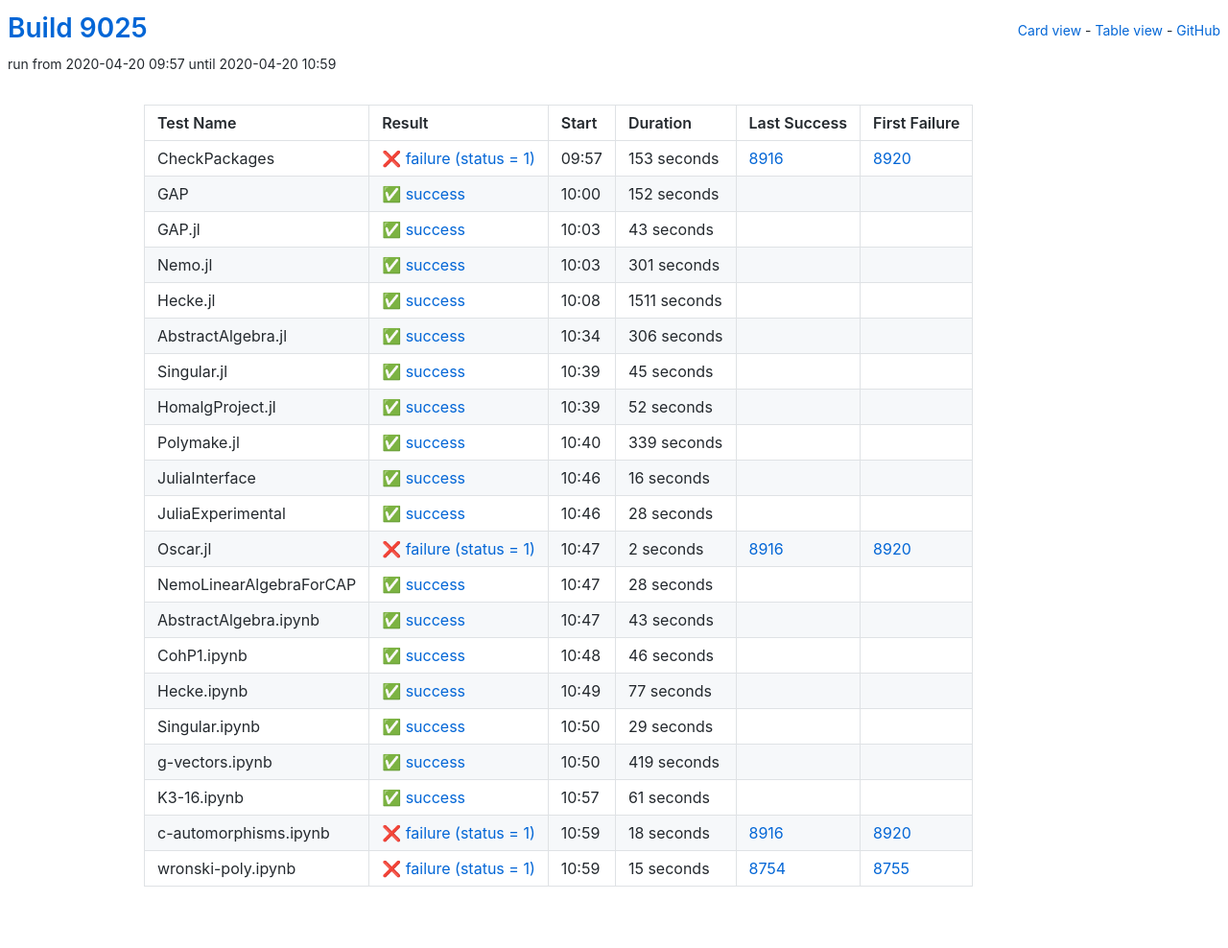
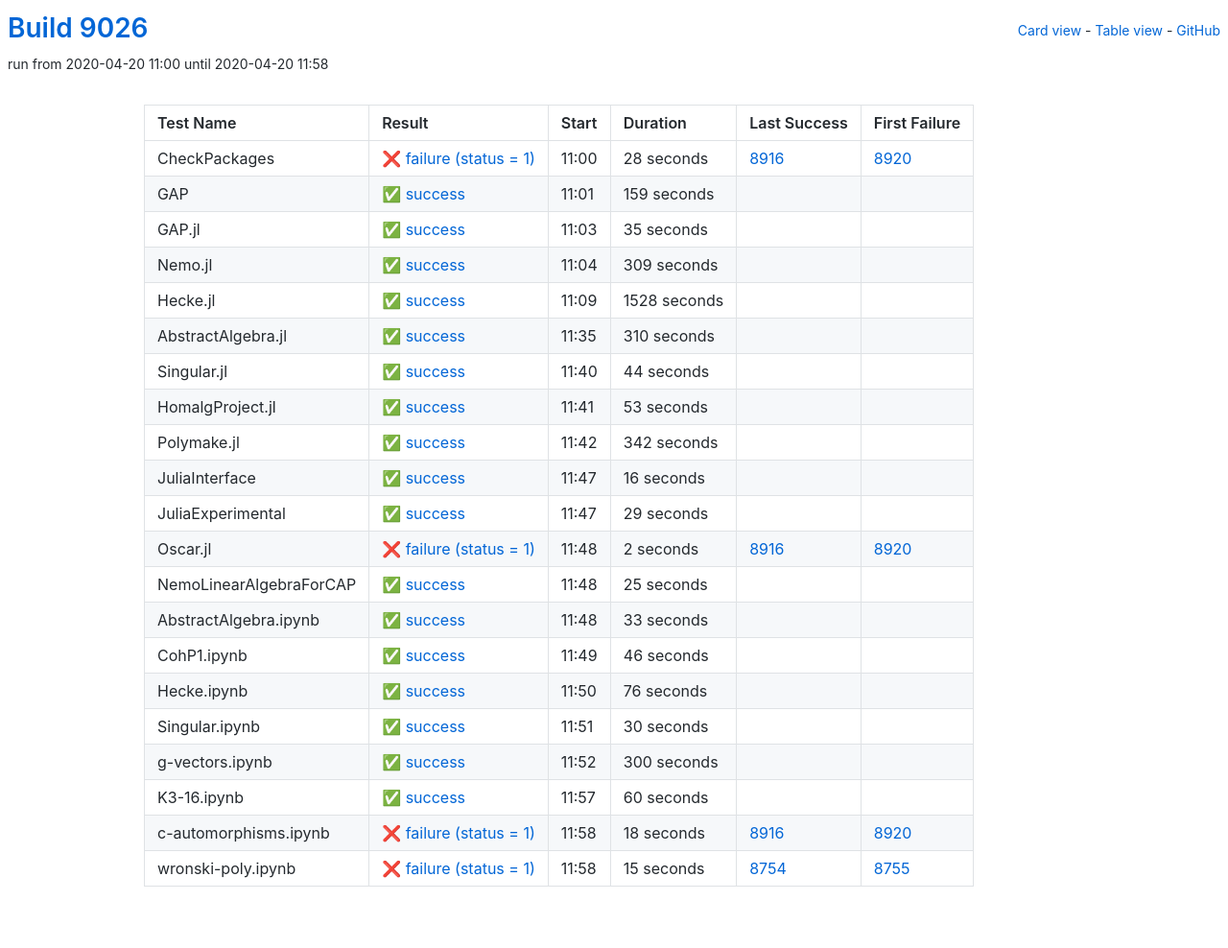
Before and after one commit to oscar-system/oscar-ci-status, a Jekyll site: the page built from table.html, in a window 1280 px wide. Shown: the whole page at 96% size. Built offline with Jekyll 4.4.1, drawn with Linux system fonts in a browser that asks for light colours.

Commit message:
Build 9026

```diff
--- a/_data/ci.yml
+++ b/_data/ci.yml
@@ -1,104 +1,104 @@
-build: 9025
-build_url: https://oscarci.mathematik.uni-kl.de/job/oscar/9025/
+build: 9026
+build_url: https://oscarci.mathematik.uni-kl.de/job/oscar/9026/
 job: oscar
 tests:
-- duration: 153
+- duration: 28
   exitcode: 1
   first_failure: 8920
   first_failure_url: https://oscarci.mathematik.uni-kl.de/job/oscar/8920/
   last_success: 8916
   last_success_url: https://oscarci.mathematik.uni-kl.de/job/oscar/8916/
-  log: https://oscarci.mathematik.uni-kl.de/job/oscar/9025/artifact/logs/build-9025/CheckPackages.log
+  log: https://oscarci.mathematik.uni-kl.de/job/oscar/9026/artifact/logs/build-9026/CheckPackages.log
   name: CheckPackages
-  start: 2020-04-20 09:57
+  start: 2020-04-20 11:00
   status: failure
   success: false
-- duration: 152
+- duration: 159
   exitcode: 0
   first_failure: false
   first_failure_url: null
   last_success: false
   last_success_url: null
-  log: https://oscarci.mathematik.uni-kl.de/job/oscar/9025/artifact/logs/build-9025/GAP.log
+  log: https://oscarci.mathematik.uni-kl.de/job/oscar/9026/artifact/logs/build-9026/GAP.log
   name: GAP
-  start: 2020-04-20 10:00
+  start: 2020-04-20 11:01
   status: success
   success: true
-- duration: 43
+- duration: 35
   exitcode: 0
   first_failure: false
   first_failure_url: null
   last_success: false
   last_success_url: null
-  log: https://oscarci.mathematik.uni-kl.de/job/oscar/9025/artifact/logs/build-9025/GAP.jl.log
+  log: https://oscarci.mathematik.uni-kl.de/job/oscar/9026/artifact/logs/build-9026/GAP.jl.log
   name: GAP.jl
-  start: 2020-04-20 10:03
+  start: 2020-04-20 11:03
   status: success
   success: true
-- duration: 301
+- duration: 309
   exitcode: 0
   first_failure: false
   first_failure_url: null
   last_success: false
   last_success_url: null
-  log: https://oscarci.mathematik.uni-kl.de/job/oscar/9025/artifact/logs/build-9025/Nemo.jl.log
+  log: https://oscarci.mathematik.uni-kl.de/job/oscar/9026/artifact/logs/build-9026/Nemo.jl.log
   name: Nemo.jl
-  start: 2020-04-20 10:03
+  start: 2020-04-20 11:04
   status: success
   success: true
-- duration: 1511
+- duration: 1528
   exitcode: 0
   first_failure: false
   first_failure_url: null
   last_success: false
   last_success_url: null
-  log: https://oscarci.mathematik.uni-kl.de/job/oscar/9025/artifact/logs/build-9025/Hecke.jl.log
+  log: https://oscarci.mathematik.uni-kl.de/job/oscar/9026/artifact/logs/build-9026/Hecke.jl.log
   name: Hecke.jl
-  start: 2020-04-20 10:08
+  start: 2020-04-20 11:09
   status: success
   success: true
-- duration: 306
+- duration: 310
   exitcode: 0
   first_failure: false
   first_failure_url: null
   last_success: false
   last_success_url: null
-  log: https://oscarci.mathematik.uni-kl.de/job/oscar/9025/artifact/logs/build-9025/AbstractAlgebra.jl.log
+  log: https://oscarci.mathematik.uni-kl.de/job/oscar/9026/artifact/logs/build-9026/AbstractAlgebra.jl.log
   name: AbstractAlgebra.jl
-  start: 2020-04-20 10:34
+  start: 2020-04-20 11:35
   status: success
   success: true
-- duration: 45
+- duration: 44
   exitcode: 0
   first_failure: false
   first_failure_url: null
   last_success: false
   last_success_url: null
-  log: https://oscarci.mathematik.uni-kl.de/job/oscar/9025/artifact/logs/build-9025/Singular.jl.log
+  log: https://oscarci.mathematik.uni-kl.de/job/oscar/9026/artifact/logs/build-9026/Singular.jl.log
   name: Singular.jl
-  start: 2020-04-20 10:39
+  start: 2020-04-20 11:40
   status: success
   success: true
-- duration: 52
+- duration: 53
   exitcode: 0
   first_failure: false
   first_failure_url: null
   last_success: false
   last_success_url: null
-  log: https://oscarci.mathematik.uni-kl.de/job/oscar/9025/artifact/logs/build-9025/HomalgProject.jl.log
+  log: https://oscarci.mathematik.uni-kl.de/job/oscar/9026/artifact/logs/build-9026/HomalgProject.jl.log
   name: HomalgProject.jl
-  start: 2020-04-20 10:39
+  start: 2020-04-20 11:41
   status: success
   success: true
-- duration: 339
+- duration: 342
   exitcode: 0
   first_failure: false
   first_failure_url: null
   last_success: false
   last_success_url: null
-  log: https://oscarci.mathematik.uni-kl.de/job/oscar/9025/artifact/logs/build-9025/Polymake.jl.log
+  log: https://oscarci.mathematik.uni-kl.de/job/oscar/9026/artifact/logs/build-9026/Polymake.jl.log
   name: Polymake.jl
-  start: 2020-04-20 10:40
+  start: 2020-04-20 11:42
   status: success
   success: true
 - duration: 16
@@ -107,20 +107,20 @@ tests:
   first_failure_url: null
   last_success: false
   last_success_url: null
-  log: https://oscarci.mathematik.uni-kl.de/job/oscar/9025/artifact/logs/build-9025/JuliaInterface.log
+  log: https://oscarci.mathematik.uni-kl.de/job/oscar/9026/artifact/logs/build-9026/JuliaInterface.log
   name: JuliaInterface
-  start: 2020-04-20 10:46
+  start: 2020-04-20 11:47
   status: success
   success: true
-- duration: 28
+- duration: 29
   exitcode: 0
   first_failure: false
   first_failure_url: null
   last_success: false
   last_success_url: null
-  log: https://oscarci.mathematik.uni-kl.de/job/oscar/9025/artifact/logs/build-9025/JuliaExperimental.log
+  log: https://oscarci.mathematik.uni-kl.de/job/oscar/9026/artifact/logs/build-9026/JuliaExperimental.log
   name: JuliaExperimental
-  start: 2020-04-20 10:46
+  start: 2020-04-20 11:47
   status: success
   success: true
 - duration: 2
@@ -129,31 +129,31 @@ tests:
   first_failure_url: https://oscarci.mathematik.uni-kl.de/job/oscar/8920/
   last_success: 8916
   last_success_url: https://oscarci.mathematik.uni-kl.de/job/oscar/8916/
-  log: https://oscarci.mathematik.uni-kl.de/job/oscar/9025/artifact/logs/build-9025/Oscar.jl.log
+  log: https://oscarci.mathematik.uni-kl.de/job/oscar/9026/artifact/logs/build-9026/Oscar.jl.log
   name: Oscar.jl
-  start: 2020-04-20 10:47
+  start: 2020-04-20 11:48
   status: failure
   success: false
-- duration: 28
+- duration: 25
   exitcode: 0
   first_failure: false
   first_failure_url: null
   last_success: false
   last_success_url: null
-  log: https://oscarci.mathematik.uni-kl.de/job/oscar/9025/artifact/logs/build-9025/NemoLinearAlgebraForCAP.log
+  log: https://oscarci.mathematik.uni-kl.de/job/oscar/9026/artifact/logs/build-9026/NemoLinearAlgebraForCAP.log
   name: NemoLinearAlgebraForCAP
-  start: 2020-04-20 10:47
+  start: 2020-04-20 11:48
   status: success
   success: true
-- duration: 43
+- duration: 33
   exitcode: 0
   first_failure: false
   first_failure_url: null
   last_success: false
   last_success_url: null
-  log: https://oscarci.mathematik.uni-kl.de/job/oscar/9025/artifact/logs/build-9025/AbstractAlgebra.ipynb.log
+  log: https://oscarci.mathematik.uni-kl.de/job/oscar/9026/artifact/logs/build-9026/AbstractAlgebra.ipynb.log
   name: AbstractAlgebra.ipynb
-  start: 2020-04-20 10:47
+  start: 2020-04-20 11:48
   status: success
   success: true
 - duration: 46
@@ -162,53 +162,53 @@ tests:
   first_failure_url: null
   last_success: false
   last_success_url: null
-  log: https://oscarci.mathematik.uni-kl.de/job/oscar/9025/artifact/logs/build-9025/CohP1.ipynb.log
+  log: https://oscarci.mathematik.uni-kl.de/job/oscar/9026/artifact/logs/build-9026/CohP1.ipynb.log
   name: CohP1.ipynb
-  start: 2020-04-20 10:48
+  start: 2020-04-20 11:49
   status: success
   success: true
-- duration: 77
+- duration: 76
   exitcode: 0
   first_failure: false
   first_failure_url: null
   last_success: false
   last_success_url: null
-  log: https://oscarci.mathematik.uni-kl.de/job/oscar/9025/artifact/logs/build-9025/Hecke.ipynb.log
+  log: https://oscarci.mathematik.uni-kl.de/job/oscar/9026/artifact/logs/build-9026/Hecke.ipynb.log
   name: Hecke.ipynb
-  start: 2020-04-20 10:49
+  start: 2020-04-20 11:50
   status: success
   success: true
-- duration: 29
+- duration: 30
   exitcode: 0
   first_failure: false
   first_failure_url: null
   last_success: false
   last_success_url: null
-  log: https://oscarci.mathematik.uni-kl.de/job/oscar/9025/artifact/logs/build-9025/Singular.ipynb.log
+  log: https://oscarci.mathematik.uni-kl.de/job/oscar/9026/artifact/logs/build-9026/Singular.ipynb.log
   name: Singular.ipynb
-  start: 2020-04-20 10:50
+  start: 2020-04-20 11:51
   status: success
   success: true
-- duration: 419
+- duration: 300
   exitcode: 0
   first_failure: false
   first_failure_url: null
   last_success: false
   last_success_url: null
-  log: https://oscarci.mathematik.uni-kl.de/job/oscar/9025/artifact/logs/build-9025/g-vectors.ipynb.log
+  log: https://oscarci.mathematik.uni-kl.de/job/oscar/9026/artifact/logs/build-9026/g-vectors.ipynb.log
   name: g-vectors.ipynb
-  start: 2020-04-20 10:50
+  start: 2020-04-20 11:52
   status: success
   success: true
-- duration: 61
+- duration: 60
   exitcode: 0
   first_failure: false
   first_failure_url: null
   last_success: false
   last_success_url: null
-  log: https://oscarci.mathematik.uni-kl.de/job/oscar/9025/artifact/logs/build-9025/K3-16.ipynb.log
+  log: https://oscarci.mathematik.uni-kl.de/job/oscar/9026/artifact/logs/build-9026/K3-16.ipynb.log
   name: K3-16.ipynb
-  start: 2020-04-20 10:57
+  start: 2020-04-20 11:57
   status: success
   success: true
 - duration: 18
@@ -217,9 +217,9 @@ tests:
   first_failure_url: https://oscarci.mathematik.uni-kl.de/job/oscar/8920/
   last_success: 8916
   last_success_url: https://oscarci.mathematik.uni-kl.de/job/oscar/8916/
-  log: https://oscarci.mathematik.uni-kl.de/job/oscar/9025/artifact/logs/build-9025/c-automorphisms.ipynb.log
+  log: https://oscarci.mathematik.uni-kl.de/job/oscar/9026/artifact/logs/build-9026/c-automorphisms.ipynb.log
   name: c-automorphisms.ipynb
-  start: 2020-04-20 10:59
+  start: 2020-04-20 11:58
   status: failure
   success: false
 - duration: 15
@@ -228,8 +228,8 @@ tests:
   first_failure_url: https://oscarci.mathematik.uni-kl.de/job/oscar/8755/
   last_success: 8754
   last_success_url: https://oscarci.mathematik.uni-kl.de/job/oscar/8754/
-  log: https://oscarci.mathematik.uni-kl.de/job/oscar/9025/artifact/logs/build-9025/wronski-poly.ipynb.log
+  log: https://oscarci.mathematik.uni-kl.de/job/oscar/9026/artifact/logs/build-9026/wronski-poly.ipynb.log
   name: wronski-poly.ipynb
-  start: 2020-04-20 10:59
+  start: 2020-04-20 11:58
   status: failure
   success: false
```
Also changed, not shown: README.md.
